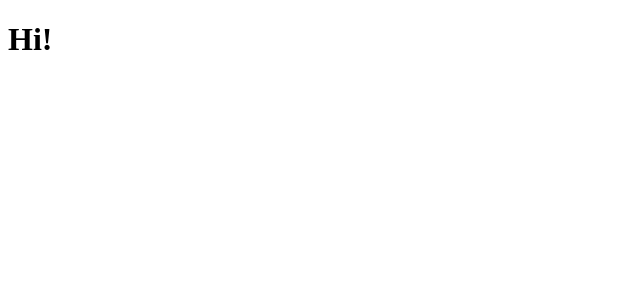
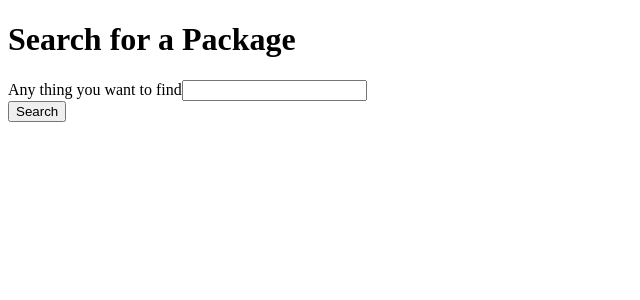
Before and after one commit to truongtran990/learn-ts-react, a React (Create React App) app: page / in a window 1280 px wide. Shown: the top 300 px of the page, without its empty margins (0-640 px from the left). Built offline with nearby package versions, Linux system fonts and the light colour scheme.

Commit message:
settup initial state value

```diff
--- a/src/components/App.tsx
+++ b/src/components/App.tsx
@@ -1,5 +1,17 @@
+import { Provider } from "react-redux";
+import { store } from "../state";
+
+import RepositoriesList from "./RepositoriesList";
+
 const App = () => {
-  return <h1>Hi!</h1>;
+  return (
+    <Provider store={store}>
+      <div>
+        <h1>Search for a Package</h1>
+        <RepositoriesList />
+      </div>
+    </Provider>
+  );
 };
 
 export default App;
--- /dev/null
+++ b/src/components/RepositoriesList.tsx
@@ -0,0 +1,15 @@
+const RepositoriesList: React.FC = () => {
+  return (
+    <div>
+      <form>
+        <label htmlFor="iSearch">Any thing you want to find</label>
+        <input type="text" id="iSearch" name="iSearch" />
+
+        <br />
+        <button>Search</button>
+      </form>
+    </div>
+  );
+};
+
+export default RepositoriesList;
--- a/src/index.tsx
+++ b/src/index.tsx
@@ -1,4 +1,10 @@
-import ReactDOM from "react-dom";
+import { createRoot } from "react-dom/client";
+
 import App from "./components/App";
 
-ReactDOM.render(<App />, document.querySelector("#root"));
+// Get the element that will render react app
+const container = document.getElementById("root");
+const root = createRoot(container!);
+
+// Render react app
+root.render(<App />);
--- a/src/state/reducers/repositoriesReducer.ts
+++ b/src/state/reducers/repositoriesReducer.ts
@@ -7,9 +7,15 @@ interface RepositoriesState {
   data: string[];
 }
 
+const initalState = {
+  loading: false,
+  error: null,
+  data: [],
+};
+
 // the logic to update the state
 const reducer = (
-  state: RepositoriesState,
+  state: RepositoriesState = initalState,
   action: Action
 ): RepositoriesState => {
   switch (action.type) {
```
